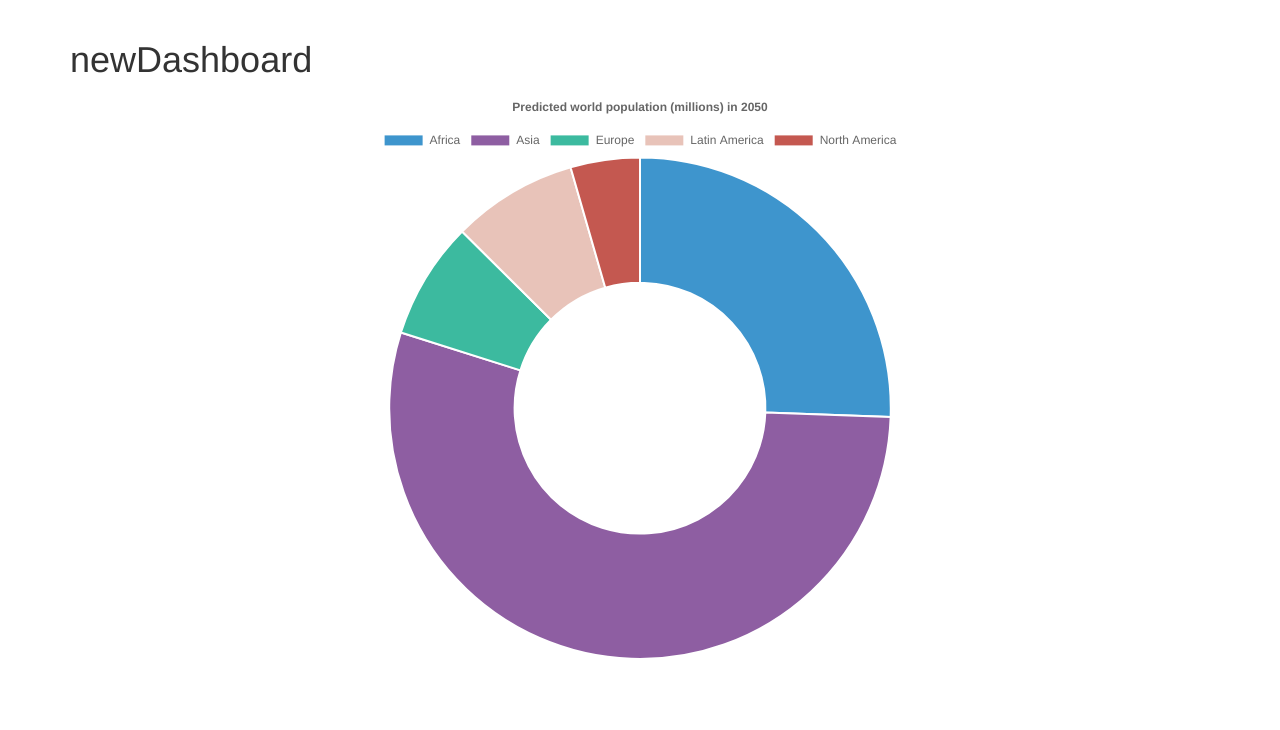
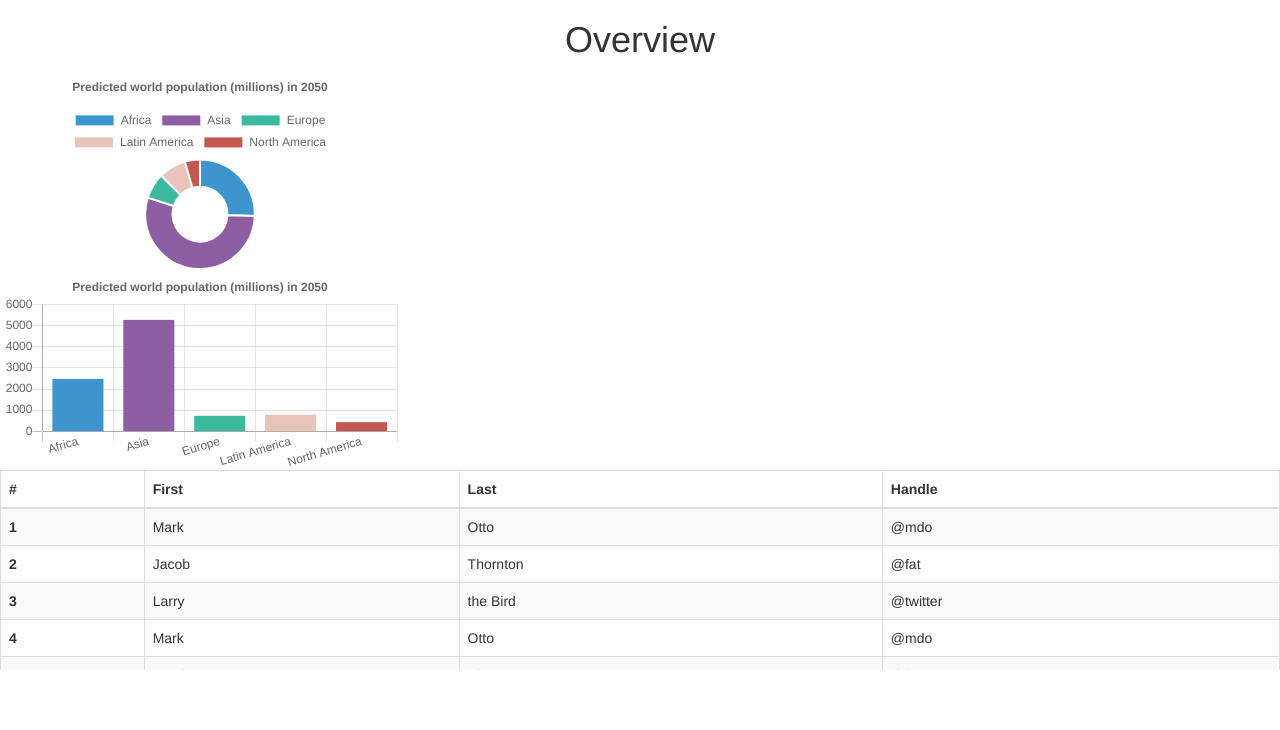
Before and after one commit to JavynThun/pythonflaskexample, a Flask app: page /newDashboard in a window 1280 px wide. Shown: the part 52-782 px from the top of the page. Run offline with Flask 2, Linux system fonts and the light colour scheme; the visitor is signed in with stand-in values (Sample User, id 1); some libraries are stand-ins or nearby versions.

Commit message:
added scrollable table

```diff
--- a/app/routes.py
+++ b/app/routes.py
@@ -95,4 +95,4 @@
         2478,5267,734,784,433
     ]
 
-    return render_template('newDashboard.html', title='newDashboard', set=zip(values, labels, colors))
+    return render_template('newDashboard.html', title='Overview', labels=labels, colors=colors, values=values)
--- a/app/templates/base.html
+++ b/app/templates/base.html
@@ -50,7 +50,6 @@
             {% endfor %}
         {% endif %}
         {% endwith %}
-
         {# application content needs to be provided in the app_content block #}
         {% block app_content %}{% endblock %}
     </div>
--- a/app/templates/newDashboard.html
+++ b/app/templates/newDashboard.html
@@ -1,24 +1,135 @@
 {% extends "base.html" %}
 
-{% block app_content %}
+{% block content %}
 <!DOCTYPE html>
     <script src="https://cdnjs.cloudflare.com/ajax/libs/Chart.js/2.5.0/Chart.min.js"></script>
-    <h1>{{ title }}</h1>
-    <canvas id="doughnut-chart" width="100" height="50"></canvas>
+    <h1 align="center">{{ title }}</h1>
+    <canvas id="doughnut" width="400" height="200"></canvas>
+    <canvas id="bar" width="400" height="200"></canvas>
+    <style>
+    .scrollable {
+        position: relative;
+        height: 200px;
+        overflow: auto;
+    }
+    .table-wrapper-scroll-y {
+        display: block;
+    }
+    </style>
+    <td><div class="scrollable table-wrapper-scroll-y">
+
+        <table class="table table-bordered table-striped mb-0">
+            <thead>
+            <tr>
+                <th scope="col">#</th>
+                <th scope="col">First</th>
+                <th scope="col">Last</th>
+                <th scope="col">Handle</th>
+            </tr>
+            </thead>
+            <tbody>
+            <tr>
+                <th scope="row">1</th>
+                <td>Mark</td>
+                <td>Otto</td>
+                <td>@mdo</td>
+            </tr>
+            <tr>
+                <th scope="row">2</th>
+                <td>Jacob</td>
+                <td>Thornton</td>
+                <td>@fat</td>
+            </tr>
+            <tr>
+                <th scope="row">3</th>
+              <td>Larry</td>
+              <td>the Bird</td>
+              <td>@twitter</td>
+            </tr>
+            <tr>
+                <th scope="row">4</th>
+                <td>Mark</td>
+                <td>Otto</td>
+                <td>@mdo</td>
+            </tr>
+            <tr>
+                <th scope="row">5</th>
+                <td>Jacob</td>
+                <td>Thornton</td>
+                <td>@fat</td>
+            </tr>
+            <tr>
+                <th scope="row">6</th>
+                <td>Larry</td>
+                <td>the Bird</td>
+                <td>@twitter</td>
+            </tr>
+            </tbody>
+        </table>
+
+        </div></td>
     <script>
-            new Chart(document.getElementById("doughnut-chart").getContext("2d"), {
+            new Chart(document.getElementById("doughnut").getContext("2d"), {
                 type: 'doughnut',
                 data: {
-      labels: ["Africa", "Asia", "Europe", "Latin America", "North America"],
+                labels: [
+                    {% for label in labels %}
+                    "{{ label }}",
+                    {% endfor %}
+                ],
                 datasets: [
                     {
                     label: "Population (millions)",
-          backgroundColor: ["#3e95cd", "#8e5ea2","#3cba9f","#e8c3b9","#c45850"],
-          data: [2478,5267,734,784,433]
+                    backgroundColor: [
+                        {% for color in colors %}
+                        "{{ color }}",
+                        {% endfor %}
+                    ],
+                    data: [
+                        {% for value in values %}
+                        {{ value }},
+                        {% endfor %}
+                    ]
                     }
                 ]
                 },
                 options: {
+                    responsive: false,
+                    title: {
+                        display: true,
+                        text: 'Predicted world population (millions) in 2050'
+                    }
+                }
+            });
+        </script>
+        <script>
+        new Chart(document.getElementById("bar").getContext("2d"), {
+            type: 'bar',
+            data: {
+            labels: [
+                {% for label in labels %}
+                "{{ label }}",
+                {% endfor %}
+            ],
+            datasets: [
+                {
+                label: "Population (millions)",
+                backgroundColor: [
+                    {% for color in colors %}
+                    "{{ color }}",
+                    {% endfor %}
+                ],
+                data: [
+                    {% for value in values %}
+                    {{ value }},
+                    {% endfor %}
+                ]
+                }
+            ]
+            },
+            options: {
+                responsive: false,
+                legend: { display: false },
                 title: {
                     display: true,
                     text: 'Predicted world population (millions) in 2050'
```
Lines whose indentation alone changed are shown as unchanged.
